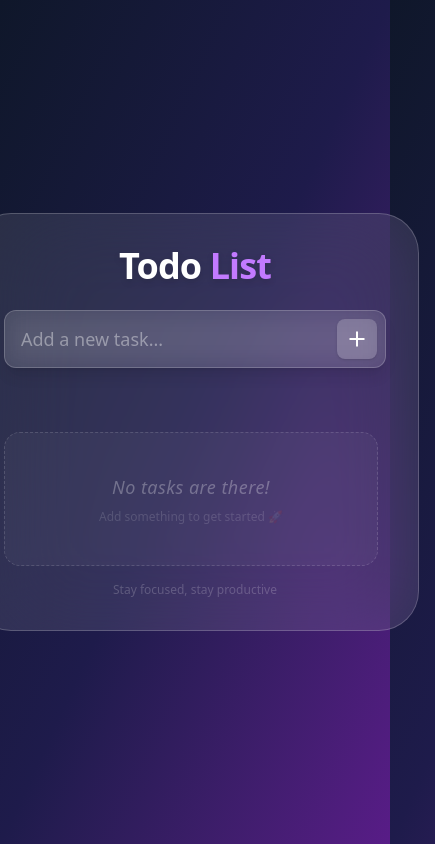
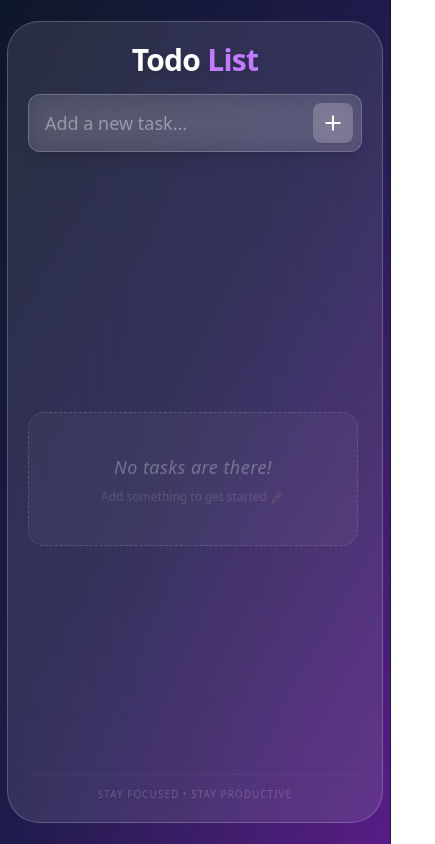
Before and after one commit to ImranAvenger/react-todo, a React (Vite) app: page / in a window 390 px wide. Shown: the whole page, 435 px wide, since content can reach past the window. Built offline with nearby package versions, Linux system fonts and the light colour scheme.

Commit message:
style: refine layout and improve mobile responsiveness in App component

```diff
--- a/src/App.jsx
+++ b/src/App.jsx
@@ -11,7 +11,7 @@ function App() {
   const [todoList, dispatch] = useReducer((state, action) => {
     switch (action.type) {
       case "ADD_TODO":
-        return { ...state, todos: [action.payload, ...state.todos] }; // নতুন টাস্ক উপরে আসবে
+        return { ...state, todos: [action.payload, ...state.todos] };
       case "REMOVE_TODO":
         return {
           ...state,
@@ -36,22 +36,29 @@ function App() {
   }, [todoList]);
 
   return (
-    <div className="h-screen w-full flex items-center justify-center p-4 overflow-hidden font-sans text-white">
-      <div className="flex flex-col bg-white/10 backdrop-blur-2xl border border-white/20 rounded-[2.5rem] p-8 w-full w-md max-h-[85vh]">
+    // 'p-2' মোবাইলে গ্যাপ কমাবে, 'sm:p-4' বড় স্ক্রিনে গ্যাপ বাড়াবে
+    <div className="h-screen w-full flex items-center justify-center p-2 sm:p-4 overflow-hidden font-sans text-white">
+      {/* মোবাইলে 'rounded-3xl' এবং প্যাডিং 'p-5' করেছি যাতে স্ক্রিন স্পেস বাঁচে */}
+      <div className="flex flex-col bg-white/10 backdrop-blur-3xl border border-white/20 rounded-[2rem] sm:rounded-[2.5rem] p-5 sm:p-8 w-full max-w-md h-full max-h-[95vh] sm:max-h-[85vh] transition-all duration-300">
         <div className="shrink-0">
-          <h1 className="text-center text-4xl font-extrabold tracking-tight drop-shadow-md mb-6">
+          {/* হেডিং সাইজ মোবাইলে ছোট করা হয়েছে (text-3xl) */}
+          <h1 className="text-center text-3xl sm:text-4xl font-extrabold tracking-tight drop-shadow-md mb-4 sm:mb-6">
             Todo <span className="text-purple-400">List</span>
           </h1>
           <ProgressBar todoList={todoList.todos} />
           <TodoInput dispatch={dispatch} />
         </div>
 
-        <div className="flex-1 overflow-y-auto mt-6 pr-2 custom-scrollbar scroll-smooth">
+        <div
+          className={`flex-1 items-center overflow-y-auto  pr-1 custom-scrollbar scroll-smooth ${todoList.todos.length === 0 ? "content-center" : ""}`}
+        >
           <TodoList todoList={todoList} dispatch={dispatch} />
         </div>
 
-        <div className="shrink-0 pt-4 text-center">
-          <p className="text-white/20 text-xs">Stay focused, stay productive</p>
+        <div className="shrink-0 pt-3 sm:pt-4 text-center border-t border-white/5 mt-2">
+          <p className="text-white/20 text-[10px] sm:text-xs uppercase tracking-widest">
+            Stay focused • Stay productive
+          </p>
         </div>
       </div>
     </div>
```
